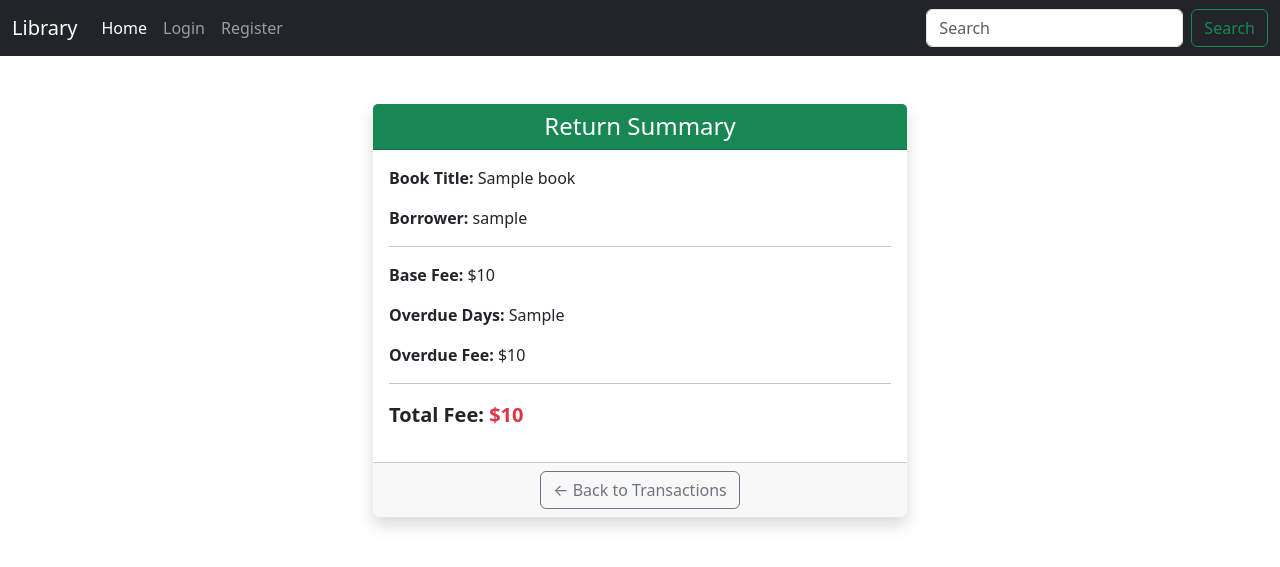
After one commit to AsHkAn-Django/library-management, a Django app: template myApp/templates/myApp/return_summary.html in a window 1280 px wide. The commit adds this page. Shown: the top 567 px of the page. Run offline with Django 5.2, Linux system fonts and the light colour scheme; the template is opened without the code that fills it: most values are stand-ins (such as "Sample title", 1, 10 or a date in 2020); some libraries are stand-ins or nearby versions.

Commit message:
add return data summary, fix the bug on home page

```diff
--- a/myApp/forms.py
+++ b/myApp/forms.py
@@ -24,6 +24,8 @@ class BorrowAndReturnForm(forms.Form):
         label="Borrower (only for borrow)",
         widget=forms.Select(attrs={'class': 'form-control'})
     )
+    rented_days = forms.IntegerField(min_value=1, required=False, label='Days (only for borrow)',
+                                     widget=forms.TextInput(attrs={'placeholder': 'Ex. 1'}))
 
 
 class BookForm(forms.ModelForm):
--- /dev/null
+++ b/myApp/templates/myApp/return_summary.html
@@ -0,0 +1,29 @@
+{% extends 'base.html' %}
+{% block content %}
+
+<div class="container my-5">
+  <div class="row justify-content-center">
+    <div class="col-md-6">
+      <div class="card shadow border-0">
+        <div class="card-header bg-success text-white text-center">
+          <h4 class="mb-0"> Return Summary</h4>
+        </div>
+        <div class="card-body">
+          <p><strong>Book Title:</strong> {{ record.book.title }}</p>
+          <p><strong>Borrower:</strong> {{ record.borrower.username }}</p>
+          <hr>
+          <p><strong>Base Fee:</strong> ${{ fee_data.base_fee }}</p>
+          <p><strong>Overdue Days:</strong> {{ fee_data.overdue_days }}</p>
+          <p><strong>Overdue Fee:</strong> ${{ fee_data.overdue_fee }}</p>
+          <hr>
+          <p class="fs-5"><strong>Total Fee:</strong> <span class="text-danger fw-bold">${{ fee_data.total }}</span></p>
+        </div>
+        <div class="card-footer text-center">
+          <a href="{% url 'myApp:transactions' %}" class="btn btn-outline-secondary">← Back to Transactions</a>
+        </div>
+      </div>
+    </div>
+  </div>
+</div>
+
+{% endblock content %}
--- a/myApp/urls.py
+++ b/myApp/urls.py
@@ -10,5 +10,6 @@ urlpatterns = [
     path('add_book/', views.BookCreateView.as_view(), name='add-book'),
     path('add_author/', views.AuthorCreateView.as_view(), name='add-author'),
     path('edit_book/<int:pk>/', views.BookUpdateView.as_view(), name='edit-book'),
-    path('', views.IndexView.as_view(), name='home'),
+    path('return-summary/<int:pk>/', views.return_summary, name='return-summary'),
+    path('', views.IndexTemplateView.as_view(), name='home'),
 ]
```
Also changed, not shown: myApp/templates/myApp/index.html (+14 -2 lines), myApp/templates/myApp/transactions.html (+6 -2 lines), myApp/views.py (+35 -6 lines).
